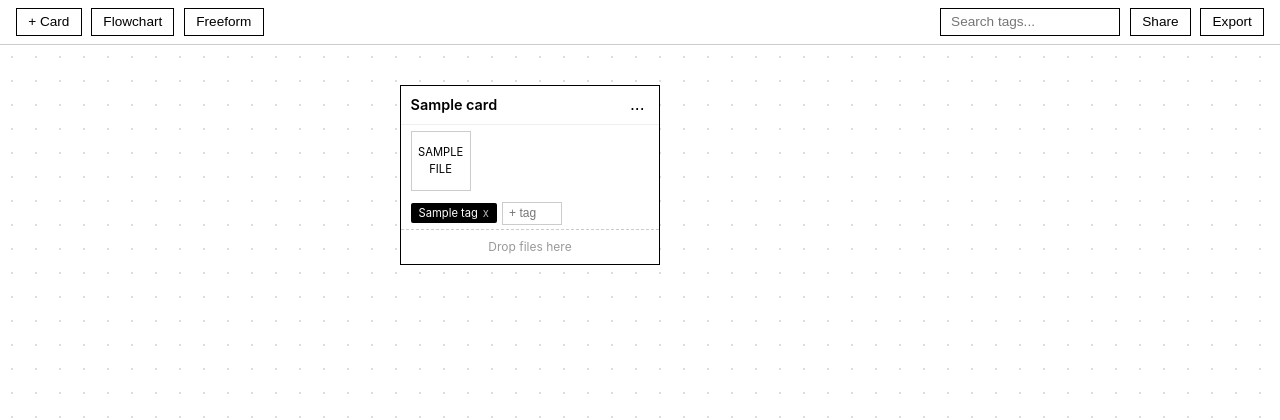
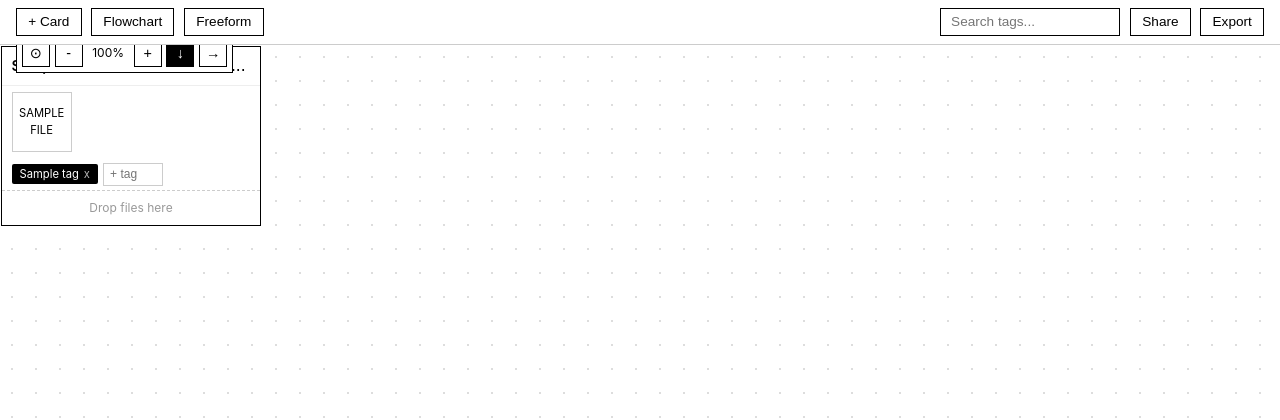
Before and after one commit to ng0200731/canvas-board, a Flask app: page /boards/1 in a window 1280 px wide. Shown: the part 47-467 px from the top of the page. Run offline with Flask 3, Linux system fonts and the light colour scheme; a user stored in the database is signed in; tables that the repository leaves empty hold one stand-in row (values such as "Sample post").

Commit message:
ok for new icon

```diff
--- a/static/css/style.css
+++ b/static/css/style.css
@@ -184,6 +184,46 @@ a { color: #000; }
         radial-gradient(circle, #ddd 1px, transparent 1px);
     background-size: 24px 24px;
 }
+
+/* Canvas controls */
+#canvas-controls {
+    position: fixed;
+    top: 80px;
+    left: 1rem;
+    z-index: 100;
+    display: flex;
+    gap: 0.3rem;
+    background: #fff;
+    border: 1px solid #000;
+    padding: 0.3rem;
+    align-items: center;
+}
+#canvas-controls button {
+    width: 28px;
+    height: 28px;
+    border: 1px solid #000;
+    background: #fff;
+    cursor: pointer;
+    font-size: 0.9rem;
+    display: flex;
+    align-items: center;
+    justify-content: center;
+    padding: 0;
+}
+#canvas-controls button:hover {
+    background: #f0f0f0;
+}
+#canvas-controls button.active {
+    background: #000;
+    color: #fff;
+}
+#zoom-level {
+    font-size: 0.75rem;
+    padding: 0 0.3rem;
+    min-width: 40px;
+    text-align: center;
+}
+
 #canvas {
     position: relative;
     min-width: 3000px;
--- a/static/js/board.js
+++ b/static/js/board.js
@@ -12,6 +12,7 @@
     let activeMenu = null;
     let activeCardId = null;
     let searchHighlight = [];
+    let flowchartLayout = "vertical"; // "vertical" or "horizontal"
 
     const canvas = document.getElementById("canvas");
     const container = document.getElementById("canvas-container");
@@ -85,21 +86,46 @@
             canvas.appendChild(el);
         });
 
-        // Auto-layout cards vertically with even spacing
+        // Auto-layout cards
         const gap = 40;
+        if (viewMode === "flowchart") {
+            // Flowchart mode: use layout direction
+            if (flowchartLayout === "horizontal") {
+                let left = 1500; // Start from center
+                cards.forEach(card => {
+                    const el = document.getElementById(`card-${card.id}`);
+                    if (!el) return;
+                    el.style.left = left + "px";
+                    el.style.top = "1500px";
+                    left += el.offsetWidth + gap;
+                });
+            } else {
+                // Vertical layout
                 let top = 40;
                 cards.forEach(card => {
                     const el = document.getElementById(`card-${card.id}`);
                     if (!el) return;
-            if (viewMode === "freeform" && card.pos_x && card.pos_y) {
-                // Use saved position if previously saved
+                    el.style.left = "1500px";
+                    el.style.top = top + "px";
+                    top += el.offsetHeight + gap;
+                });
+            }
+        } else {
+            // Freeform mode: use saved positions or default vertical
+            let top = 40;
+            cards.forEach(card => {
+                const el = document.getElementById(`card-${card.id}`);
+                if (!el) return;
+                if (card.pos_x && card.pos_y) {
                     el.style.left = card.pos_x + "px";
                     el.style.top = card.pos_y + "px";
                 } else {
+                    el.style.left = "1500px";
                     el.style.top = top + "px";
+                    top += el.offsetHeight + gap;
                 }
-            top += el.offsetHeight + gap;
             });
+        }
 
         // Hide save button on render (fresh layout)
         const saveBtn = document.getElementById("btn-save-positions");
@@ -307,14 +333,25 @@
             const toEl = document.getElementById(`card-${cards[i + 1].id}`);
             if (fromEl && toEl) {
                 try {
+                    // Use different socket positions based on layout
+                    let startSocket = "bottom";
+                    let endSocket = "top";
+                    let path = "fluid";
+
+                    if (viewMode === "flowchart" && flowchartLayout === "horizontal") {
+                        startSocket = "right";
+                        endSocket = "left";
+                        path = "straight";
+                    }
+
                     lines.push(new LeaderLine(fromEl, toEl, {
                         color: "#000",
                         size: 2,
-                        path: "fluid",
+                        path: path,
                         startPlug: "disc",
                         endPlug: "arrow1",
-                        startSocket: "bottom",
-                        endSocket: "top",
+                        startSocket: startSocket,
+                        endSocket: endSocket,
                         dropShadow: false,
                         gradient: false
                     }));
@@ -552,6 +589,84 @@
         document.getElementById("btn-export").addEventListener("click", async () => {
             window.open(`/boards/${BOARD_ID}/export`, "_blank");
         });
+
+        // Canvas controls (zoom, capture, layout)
+        let zoomLevel = 1.0;
+
+        const updateZoom = (newZoom) => {
+            zoomLevel = Math.max(0.5, Math.min(2.0, newZoom));
+            canvas.style.transform = `scale(${zoomLevel})`;
+            canvas.style.transformOrigin = "0 0";
+            document.getElementById("zoom-level").textContent = Math.round(zoomLevel * 100) + "%";
+            lines.forEach(l => { try { l.position(); } catch(e) {} });
+        };
+
+        document.getElementById("btn-zoom-in").addEventListener("click", () => {
+            updateZoom(zoomLevel + 0.1);
+        });
+
+        document.getElementById("btn-zoom-out").addEventListener("click", () => {
+            updateZoom(zoomLevel - 0.1);
+        });
+
+        // Mouse wheel zoom
+        container.addEventListener("wheel", (e) => {
+            if (e.ctrlKey || e.metaKey) {
+                e.preventDefault();
+                const delta = e.deltaY > 0 ? -0.1 : 0.1;
+                updateZoom(zoomLevel + delta);
+            }
+        }, { passive: false });
+
+        // Center all cards in view
+        document.getElementById("btn-center-all").addEventListener("click", () => {
+            if (cards.length === 0) return;
+
+            // Calculate bounding box of all cards
+            let minX = Infinity, minY = Infinity, maxX = -Infinity, maxY = -Infinity;
+            cards.forEach(card => {
+                const el = document.getElementById(`card-${card.id}`);
+                if (!el) return;
+                const x = parseInt(el.style.left) || 0;
+                const y = parseInt(el.style.top) || 0;
+                minX = Math.min(minX, x);
+                minY = Math.min(minY, y);
+                maxX = Math.max(maxX, x + el.offsetWidth);
+                maxY = Math.max(maxY, y + el.offsetHeight);
+            });
+
+            // Calculate center position
+            const centerX = (minX + maxX) / 2;
+            const centerY = (minY + maxY) / 2;
+
+            // Scroll to center
+            container.scrollLeft = centerX - container.clientWidth / 2;
+            container.scrollTop = centerY - container.clientHeight / 2;
+        });
+
+        // Layout toggle
+        const btnVertical = document.getElementById("btn-layout-vertical");
+        const btnHorizontal = document.getElementById("btn-layout-horizontal");
+
+        const applyLayout = (layout) => {
+            flowchartLayout = layout;
+            if (layout === "vertical") {
+                btnVertical.classList.add("active");
+                btnHorizontal.classList.remove("active");
+            } else {
+                btnHorizontal.classList.add("active");
+                btnVertical.classList.remove("active");
+            }
+            if (viewMode === "flowchart") {
+                render();
+            }
+        };
+
+        btnVertical.addEventListener("click", () => applyLayout("vertical"));
+        btnHorizontal.addEventListener("click", () => applyLayout("horizontal"));
+
+        // Initialize with vertical layout
+        applyLayout("vertical");
     }
 
     // ── Start ─────────────────────────────────────────────
--- a/templates/board.html
+++ b/templates/board.html
@@ -12,6 +12,15 @@
     <button id="btn-export">Export</button>
 </div>
 <div id="canvas-container">
+    <!-- Canvas controls (top-left overlay) -->
+    <div id="canvas-controls">
+        <button id="btn-center-all" title="Center all cards">⊙</button>
+        <button id="btn-zoom-out" title="Zoom out">-</button>
+        <span id="zoom-level">100%</span>
+        <button id="btn-zoom-in" title="Zoom in">+</button>
+        <button id="btn-layout-vertical" title="Vertical layout">↓</button>
+        <button id="btn-layout-horizontal" title="Horizontal layout">→</button>
+    </div>
     <div id="canvas"></div>
 </div>
 
```
Lines whose indentation alone changed are shown as unchanged.
